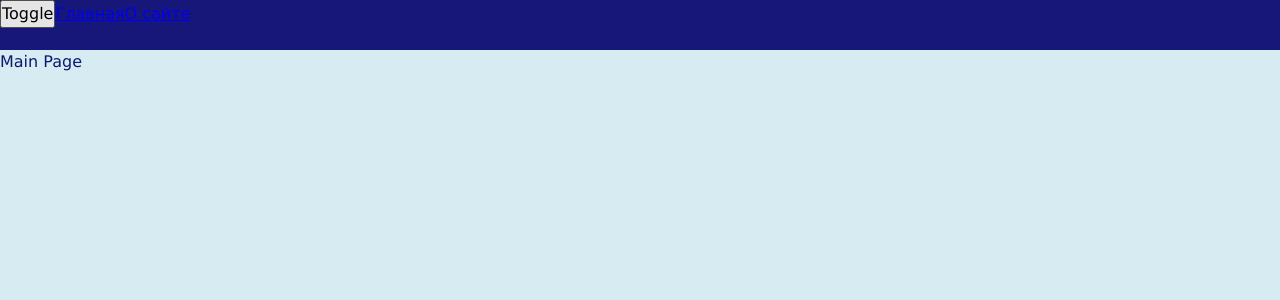
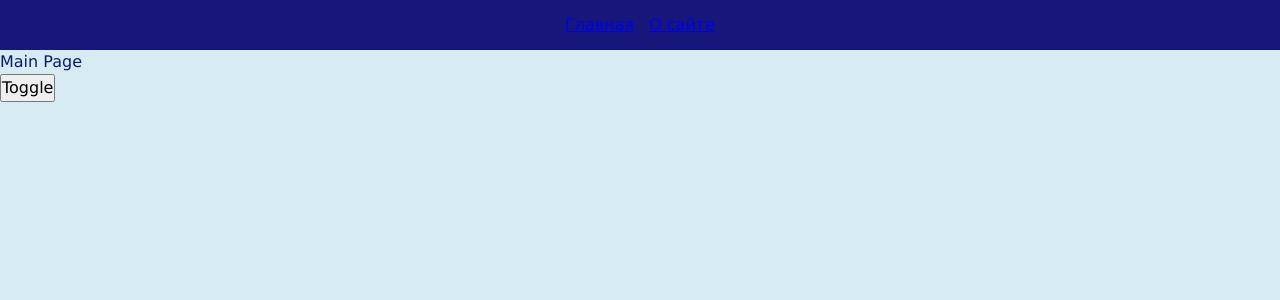
Before and after one commit to santonov62/advanced-frontend-react, a React app: page / in a window 1280 px wide. Shown: the top 300 px of the page. Built offline with nearby package versions, Linux system fonts and the light colour scheme.

Commit message:
Navbar, flexbox layout

```diff
--- a/src/app/App.tsx
+++ b/src/app/App.tsx
@@ -7,12 +7,13 @@ import {Navbar} from "widgets/Navbar";
 
 const App = () => {
 
-    const {theme} = useTheme();
+    const {theme, toggleTheme} = useTheme();
 
     return (
         <div className={classNames('app', {}, [theme])}>
             <Navbar />
             <AppRouter />
+            <button onClick={toggleTheme}>Toggle</button>
         </div>
     );
 };
--- a/src/app/styles/variables/global.scss
+++ b/src/app/styles/variables/global.scss
@@ -9,4 +9,5 @@
   --font-line-l: 32px;
   --font-l: var(--font-size-l) / var(--font-line-l) var(--font-family-main);
 
+  --navbar-height: 50px;
 }
--- a/src/widgets/Navbar/ui/Navbar.module.scss
+++ b/src/widgets/Navbar/ui/Navbar.module.scss
@@ -1,5 +1,11 @@
 .navbar {
   width: 100%;
-  height: 50px;
+  height: var(--navbar-height);
   background: var(--inverted-bg-color);
+  display: flex;
+  flex-direction: row;
+  gap: 15px;
+  align-items: center;
+  justify-content: center;
+  padding: 0 15px;
 }
--- a/src/widgets/Navbar/ui/Navbar.tsx
+++ b/src/widgets/Navbar/ui/Navbar.tsx
@@ -1,6 +1,5 @@
 import {Link} from "react-router-dom";
 import React from "react";
-import {useTheme} from "app/providers/ThemeProvider";
 import cls from './Navbar.module.scss';
 import {classNames} from "shared/lib/classNames/classNames";
 
@@ -10,11 +9,8 @@ interface NavbarProps {
 
 export const Navbar = ({className}: NavbarProps) => {
 
-    const {toggleTheme} = useTheme();
-
     return (
         <div className={classNames(cls.navbar, {}, [className])}>
-            <button onClick={toggleTheme}>Toggle</button>
             <Link to={'/'}>Главная</Link>
             <Link to={'about'}>О сайте</Link>
         </div>
```
